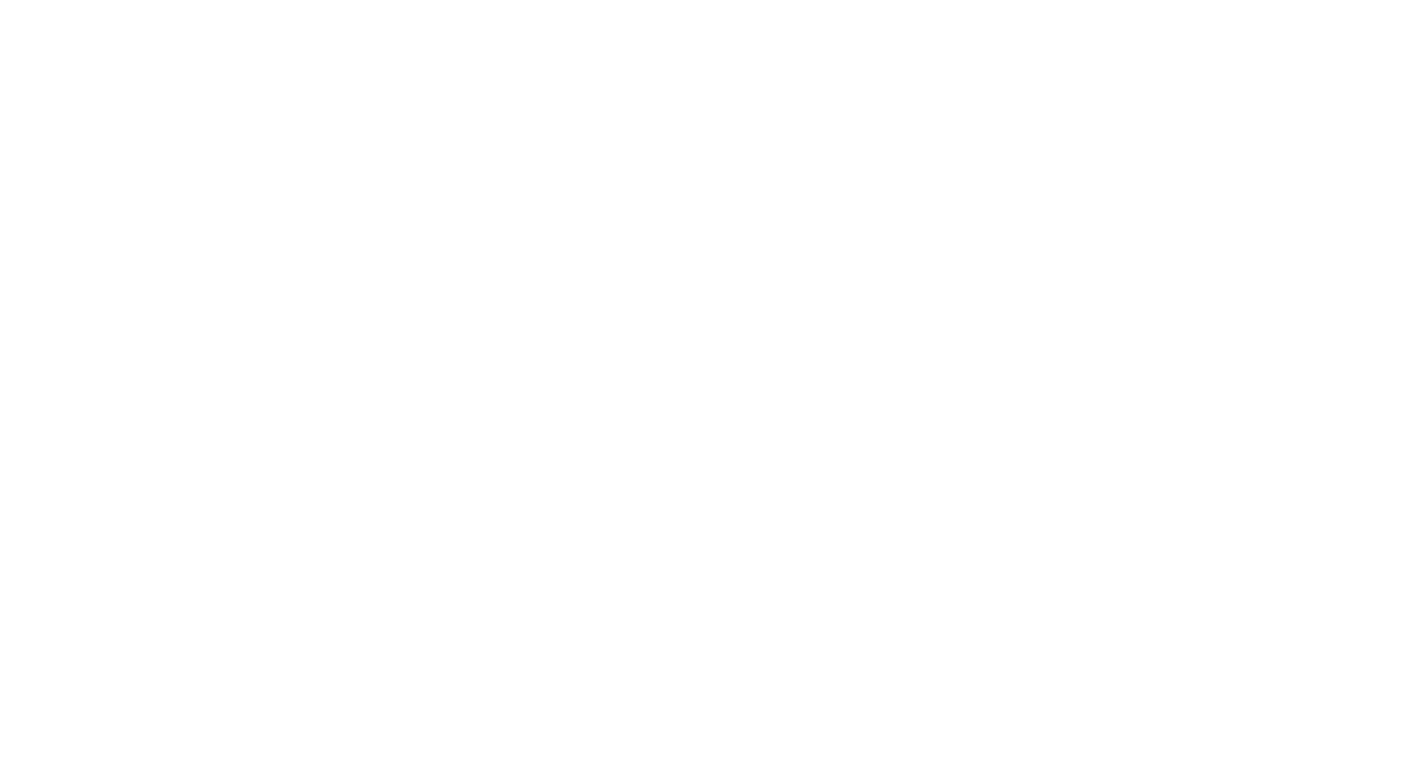
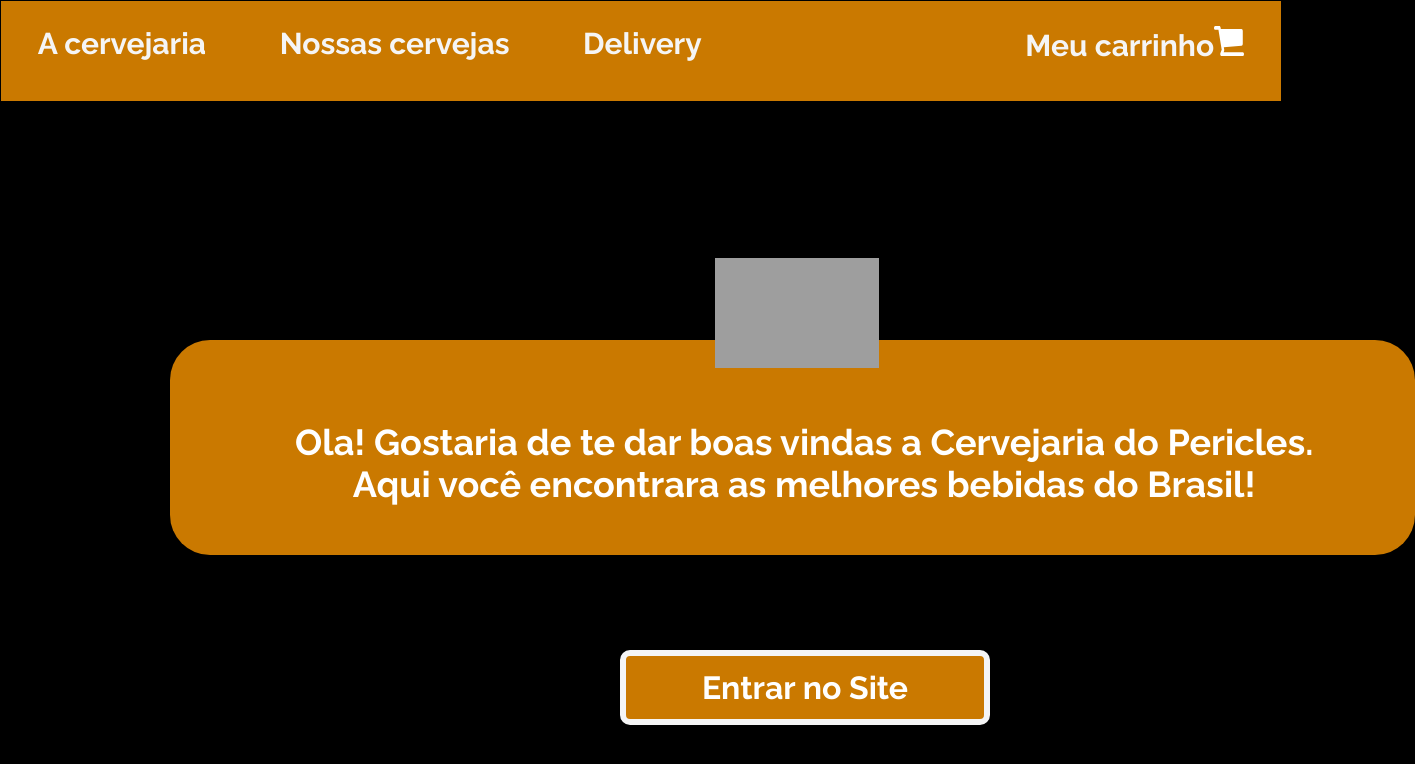
Before and after one commit to CyberAri/Projeto-Pericles2, a plain HTML site: page index.html in a window 1280 px wide. Shown: the whole page, 1415 px wide, since content can reach past the window. Drawn offline with Linux system fonts and the light colour scheme; grey boxes are pictures that could not be loaded.

Commit message:
Meio e fim
 finalização do Html e Css Pericles2

```diff
--- a/index.html
+++ b/index.html
@@ -5,10 +5,151 @@
     <meta http-equiv="X-UA-Compatible" content="IE=edge">
     <meta name="viewport" content="width=device-width, initial-scale=1.0">
     <title>A Cervejaria</title>
+    <style>
+         @import url('https://fonts.googleapis.com/css2?family=Raleway:wght@700&display=swap');
+
+    body{
+        margin: 0px;
+        padding: 0px;
+        background-color: black;
+
+    }
+
+    #principal{
+        width: 100%;
+        height: 100px;
+        border: 1px solid black;
+        background-color: #CA7900;
+
+    }
+
+    #principal div a{
+        font-family: 'Raleway';
+        font-weight: 700;
+        font-size: 30px;
+        color: #f5f5f5;
+        text-decoration: none;
+    }
+
+    #menu{
+        display: flex;
+        justify-content: space-around;
+        margin-top: 25px;
+    }
+
+    #meucar{
+        padding-left: 250px;
+    }
+
+    #header{
+        position: absolute;
+        width: 1245px;
+        height: 215px;
+        left: 170px;
+        top: 340px;
+        align-items: center;
+
+        background-color: #CA7900;
+        border-radius: 40px;
+
+    }
+    .img2{
+        position: absolute;
+        width: 164px;
+        height: 110px;
+        left: 545px;
+        top: -82px;
+
+    }
+
+
+    div p{
+        position: absolute;
+        width: 1238;
+        height: 84px;
+        left: 125px;
+        top: 45px;
+
+
+
+        font-family: 'Raleway';
+        font-style: normal;
+        font-size: 36px;
+        font-weight: 300px;
+        color: #ffffff;
+        display: flex;
+        align-items: center;
+        text-align: center;
+
+    }
+    .botao1{
+        position: absolute;
+        width: 370px;
+        height: 75px;
+        left: 620px;
+        top: 650px;
+
+        display: flex;
+        font-family: 'Raleway';
+        font-weight: 600;
+        font-size: 32px;
+        font-style: normal;
+        line-height: 38px;
+        align-items: center;
+        text-align: center;
+        justify-content: space-around;
+
+
+
+        color: #ffffff;
+
+
+        background-color: #CA7900;
+        border-radius: 10px;
+        border-color: #f5f5f5;
+        border: solid 6px #f5f5f5;
+        box-sizing: border-box;
+        box-shadow: 0px 4px 4px rgba(0, 0, 0, 0.25);
+
+    }
+    .botao1:hover{
+           color: #cccccc;
+           opacity: 0.6;
+        }
+
+
+
+
+
+
+    </style>
+
 
 </head>
 <body>
 
+    <div id="principal">
+        <div id="menu">
+        <a href="">A cervejaria</a>
+        <a href="">Nossas cervejas</a>
+        <a href="">Delivery</a>
+        <a href="" id="meucar">Meu carrinho<img src="img/imagem.svg"></a>
+        </div>
+    </div>
+    <div id="header">
+
+        <div>
+            <img class="img2" src="img/imag.svg">
+            <p>Ola! Gostaria de te dar boas vindas a Cervejaria do Pericles.<br>
+               Aqui você encontrara as melhores bebidas do Brasil!
+            </p>
+
+        </div>
+
+    </div>
+    <div>
+        <button class="botao1" type="submit">Entrar no Site</button>
+    </div>
 
 
 </body>
```
Also changed, not shown: img/imagem.svg (added), 1 other file.
